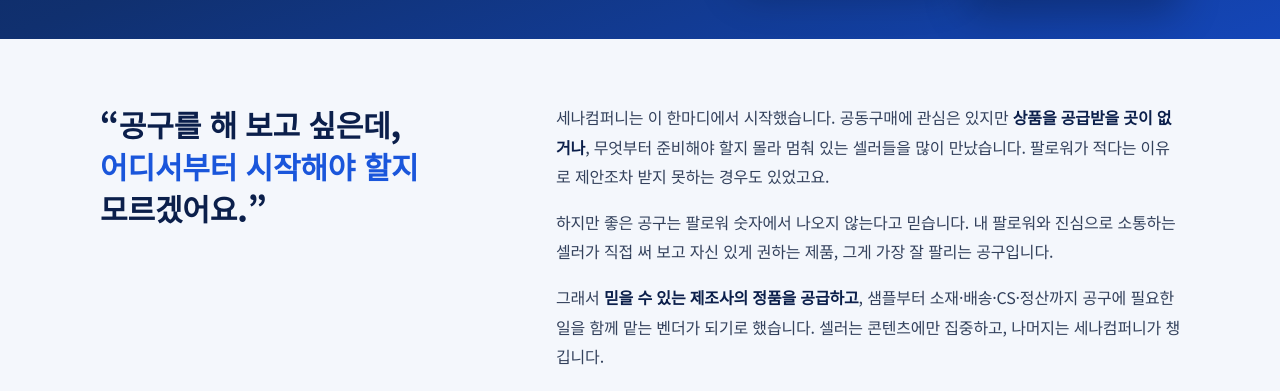
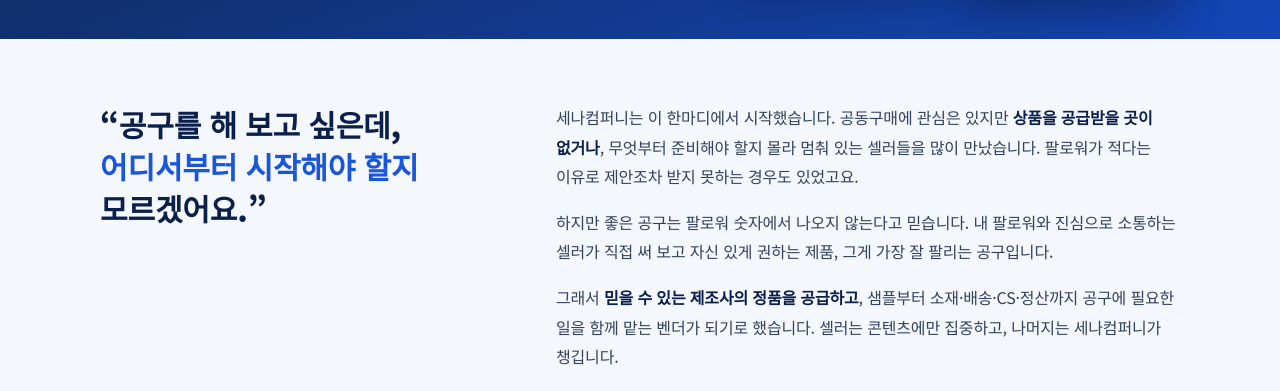
Before and after one commit to BanacleBoss/sena-seller, a plain HTML site: page about.html in a window 1280 px wide. Shown: the part 592-983 px from the top of the page. Drawn offline with Linux system fonts and the light colour scheme.

Commit message:
한글 줄바꿈을 단어 단위로
Co-Authored-By: Claude Opus 5.5 <noreply@anthropic.com>
Claude-Session: https://claude.ai/code/session_012yCbdh7RNx1veFJZUhEdWd

```diff
--- a/about.html
+++ b/about.html
@@ -20,7 +20,7 @@
 *{box-sizing:border-box;-webkit-tap-highlight-color:transparent}
 html,body{margin:0}
 html{scroll-behavior:smooth}
-body{font-family:"Noto Sans KR",system-ui,-apple-system,sans-serif;background:var(--bg);color:var(--ink);line-height:1.6;-webkit-font-smoothing:antialiased;letter-spacing:-.01em}
+body{font-family:"Noto Sans KR",system-ui,-apple-system,sans-serif;background:var(--bg);color:var(--ink);line-height:1.6;-webkit-font-smoothing:antialiased;letter-spacing:-.01em;word-break:keep-all;overflow-wrap:break-word}
 h1,h2,h3{letter-spacing:-.03em}
 a{color:inherit}
 .wrap{max-width:1120px;margin:0 auto;padding:0 20px}
```
Also changed, not shown: index.html (+1 -1 lines).
